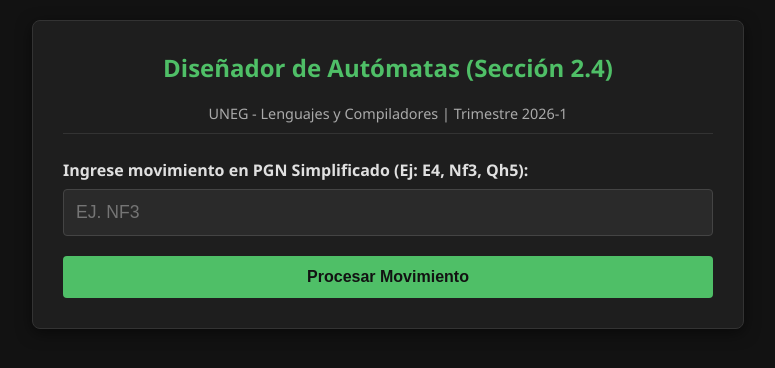
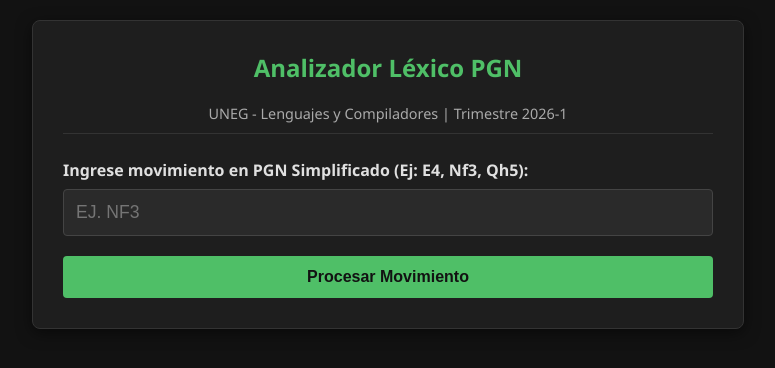
Before and after one commit to danedsant/Grupo-Nabla-LyC, a plain HTML site: page Tema 3/index.html in a window 1280 px wide. Shown: the whole page, without its empty margins (252-1027 px from the left). Drawn offline with Linux system fonts and the light colour scheme.

Commit message:
actualizado titulos en analizador lexico

```diff
--- a/Tema 3/index.html
+++ b/Tema 3/index.html
@@ -4,7 +4,7 @@
 <head>
     <meta charset="UTF-8">
     <meta name="viewport" content="width=device-width, initial-scale=1.0">
-    <title>UNEG - Analizador Léxico PGN (Sección 2.4)</title>
+    <title>Analizador Léxico PGN</title>
     <style>
         body {
             font-family: 'Segoe UI', Tahoma, Geneva, Verdana, sans-serif;
@@ -122,7 +122,7 @@
 <body>
 
     <div class="container">
-        <h2>Diseñador de Autómatas (Sección 2.4)</h2>
+        <h2>Analizador Léxico PGN</h2>
         <div class="subtitle">UNEG - Lenguajes y Compiladores | Trimestre 2026-1</div>
 
         <div class="form-group">
```
